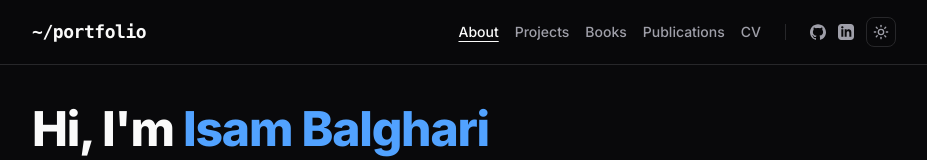
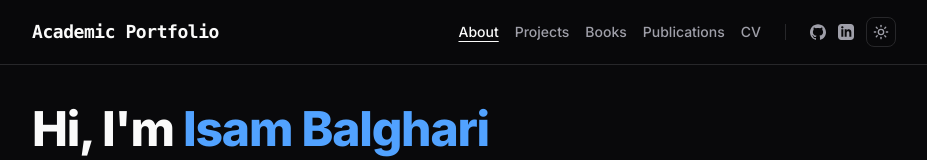
Before and after one commit to isamabdullah88/isamabdullah88.github.io, a Next.js app: page / in a window 1280 px wide. Shown: the top 160 px of the page, without its empty margins (176-1103 px from the left). Built offline with nearby package versions, Linux system fonts and the light colour scheme.

Commit message:
fix: name fix

```diff
--- a/components/Navbar.tsx
+++ b/components/Navbar.tsx
@@ -24,7 +24,7 @@ export default function Navbar() {
 
         {/* Logo / Branding */}
         <Link href="/" className="font-mono font-bold text-lg tracking-tight text-zinc-900 dark:text-zinc-50">
-          ~/portfolio
+          Academic Portfolio
         </Link>
 
         {/* Navigation Links & Socials/Toggle */}
```
